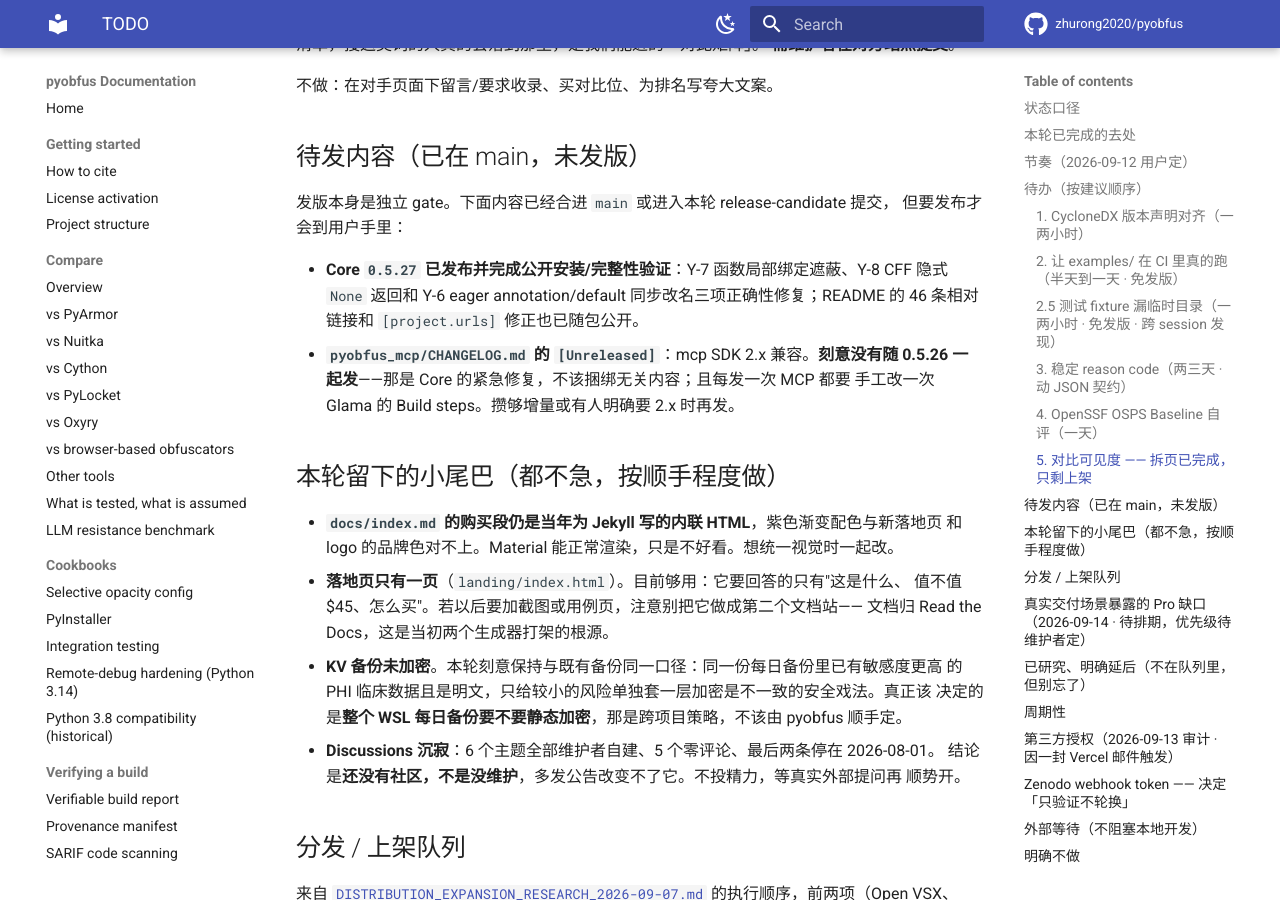
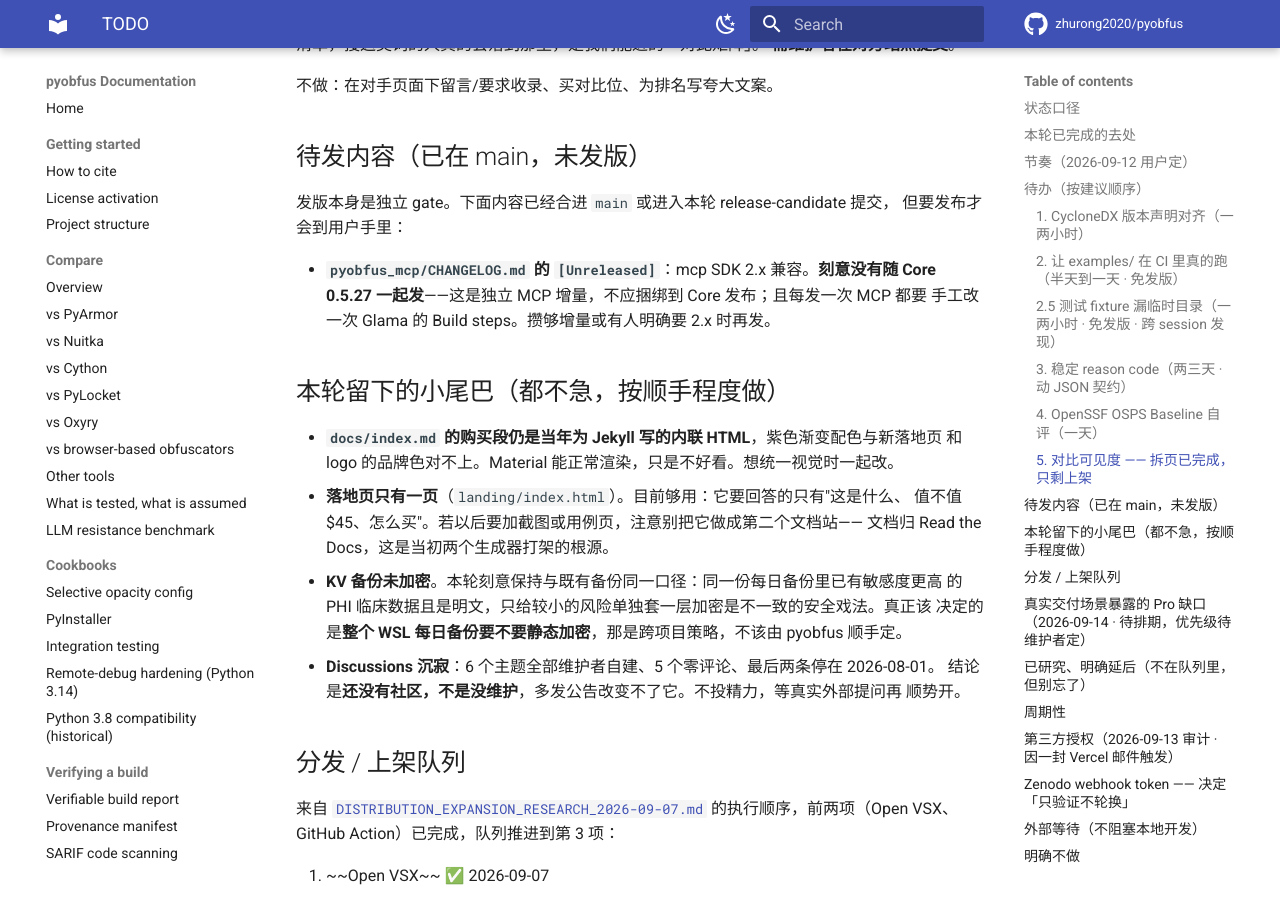
Before and after one commit to zhurong2020/pyobfus, an MkDocs documentation site: the page built from docs/TODO.md, in a window 1280 px wide and 900 px high, scrolled down 3310 px. Built offline with MkDocs 1.6.1 and Material for MkDocs 9.7.7, drawn with Linux system fonts in a browser that asks for light colours; comment, search, counter and statistics services are not loaded; some of the changed text lies outside the part shown.

Commit message:
docs(status): sync current 0.5.27 references

```diff
--- a/docs/TODO.md
+++ b/docs/TODO.md
@@ -5,8 +5,8 @@
 顺序做」，不记录历史。依据与实测证据见
 [`FEATURE_EXPANSION_RESEARCH_2026-09-12.md`](FEATURE_EXPANSION_RESEARCH_2026-09-12.md)。
 
-最后更新：2026-09-15（Y-8 已修且回归测试通过；P0 许可系统可靠性四项已全部发布为
-`0.5.26`；公开门面审计状态及本轮运营复查见 `CURRENT_PLAN_ZH.md`）。
+最后更新：2026-09-16（Core `0.5.27` 已发布并完成公开安装/完整性验证；公开门面审计
+状态及本轮运营复查见 `CURRENT_PLAN_ZH.md`）。
 
 ## 状态口径
 
@@ -123,11 +123,8 @@
 发版本身是独立 gate。下面内容已经合进 `main` 或进入本轮 release-candidate 提交，
 但要发布才会到用户手里：
 
-- **Core `0.5.27` 已发布并完成公开安装/完整性验证**：Y-7 函数局部绑定遮蔽、Y-8
-  CFF 隐式 `None` 返回和 Y-6 eager annotation/default 同步改名三项正确性修复；README
-  的 46 条相对链接和 `[project.urls]` 修正也已随包公开。
 - **`pyobfus_mcp/CHANGELOG.md` 的 `[Unreleased]`**：mcp SDK 2.x 兼容。**刻意没有随
-  0.5.26 一起发**——那是 Core 的紧急修复，不该捆绑无关内容；且每发一次 MCP 都要
+  Core 0.5.27 一起发**——这是独立 MCP 增量，不应捆绑到 Core 发布；且每发一次 MCP 都要
   手工改一次 Glama 的 Build steps。攒够增量或有人明确要 2.x 时再发。
 
 ## 本轮留下的小尾巴（都不急，按顺手程度做）
```
Also changed, not shown: CLAUDE.md (+11 -4 lines), docs/DISTRIBUTION_CHANNELS.md (+4 -4 lines), docs/SUPPORT_MATRIX.md (+1 -1 lines).
